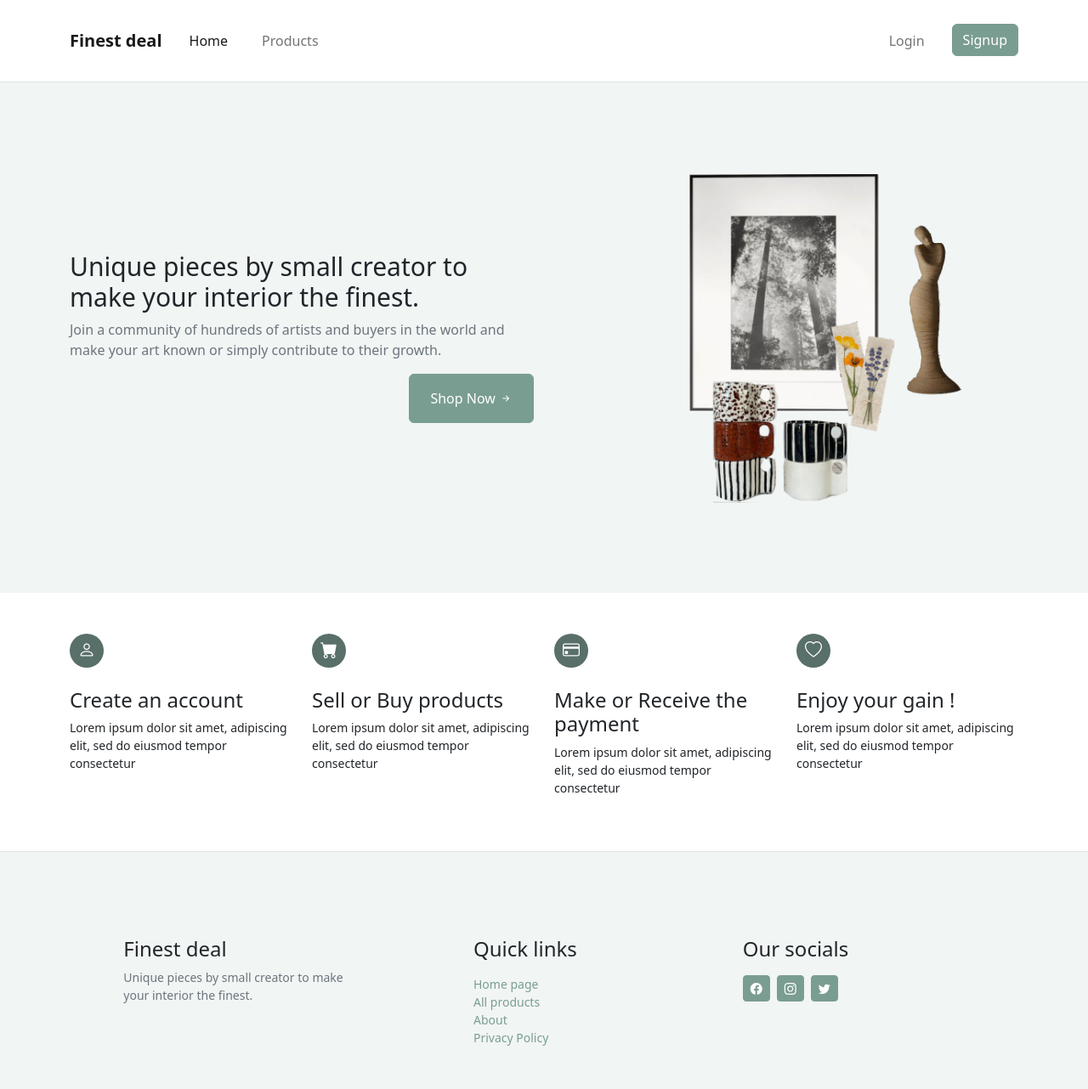
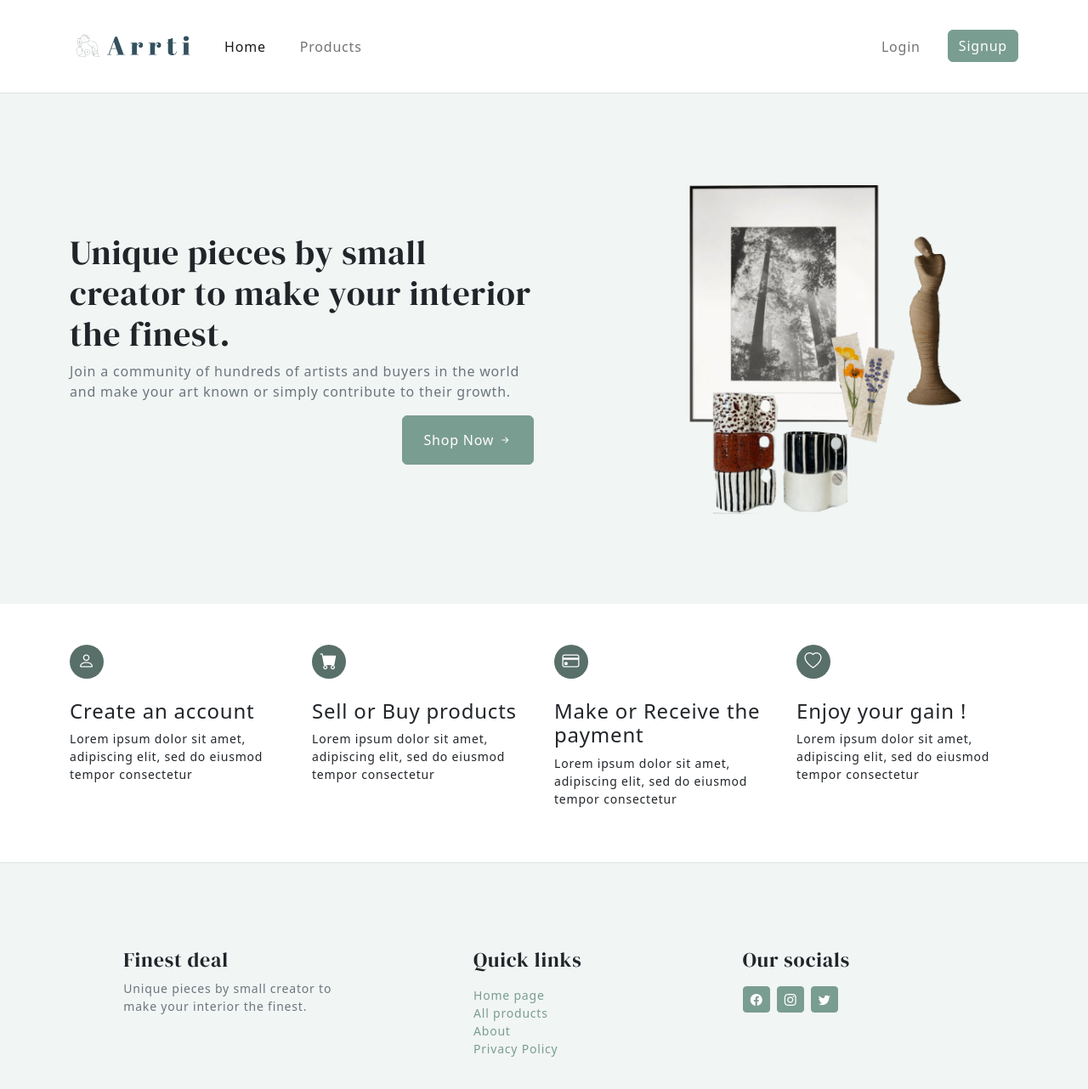
Before and after one commit to 89hars/projectm3-frontend, a React (Vite) app: page / in a window 1280 px wide. Shown: the top 1282 px of the page at 85% size. Built offline with nearby package versions, Linux system fonts and the light colour scheme.

Commit message:
styling done

```diff
--- a/src/components/Footer.jsx
+++ b/src/components/Footer.jsx
@@ -7,13 +7,13 @@ function Footer() {
       <div className="container small">
         <div className="row justify-content-around">
           <div className="col-md-3 mb-4">
-            <div className="h4">Finest deal</div>
+            <div className="h4 text-custom">Finest deal</div>
             <div className="text-secondary">
               Unique pieces by small creator to make your interior the finest.
             </div>
           </div>
           <div className="col-md-2  mb-4">
-            <div className="h4  mb-3">Quick links</div>
+            <div className="h4  mb-3 text-custom">Quick links</div>
             <div>
               <Link to="/" className="text-primary">
                 Home page
@@ -36,7 +36,7 @@ function Footer() {
             </div>
           </div>
           <div className="col-md-3  mb-4">
-            <div className="h4 mb-3">Our socials</div>
+            <div className="h4 mb-3 text-custom">Our socials</div>
             <button className="btn btn-sm btn-primary me-2">
               <i className="bi bi-facebook"></i>
             </button>
--- a/src/components/Header.jsx
+++ b/src/components/Header.jsx
@@ -15,7 +15,7 @@ function Header() {
   };
 
   return (
-    <nav className="navbar navbar-expand-lg bg-body-tertiary py-4 border-bottom bg-white">
+    <nav className="navbar navbar-expand-lg bg-body-tertiary py-3 border-bottom bg-white">
       <div className="container">
         <button
           className="navbar-toggler"
@@ -30,8 +30,8 @@ function Header() {
         </button>
 
         <div className="collapse navbar-collapse my-1" id="navbarTogglerDemo01">
-          <NavLink to="/" className="navbar-brand fw-bold me-4">
-            Finest deal
+          <NavLink to="/" className="navbar-brand me-4 text-custom">
+            <img src="../Images/logo_arrti.png" alt="logo" className="logo"/>
           </NavLink>
           <ul className="navbar-nav me-auto">
             <li className="nav-item">
--- a/src/index.css
+++ b/src/index.css
@@ -1,9 +1,25 @@
+@import url("https://fonts.googleapis.com/css2?family=DM+Serif+Display&display=swap");
+
 body {
   background-color: #f1f5f4;
+  letter-spacing: 0.8px;
 }
 
-h1{
+.logo{
+  width:150px
+}
+
+h1 {
   font-size: 30px;
+  font-family: "DM Serif Display", serif;
+}
+
+.text-custom {
+  font-family: "DM Serif Display", serif;
+}
+
+.navbar-brand {
+  font-size: 28px;
 }
 
 .header-img {
--- a/src/pages/AllProducts.jsx
+++ b/src/pages/AllProducts.jsx
@@ -46,7 +46,7 @@ const Allproducts = () => {
   }, []);
 
   return (
-    <div className="product-page bg-white">
+    <div className="product-page">
       <Layouts>
         <div className="container py-5">
           <div className="row align-items-center">
@@ -89,7 +89,7 @@ const Allproducts = () => {
                           {eachArt.artist}
                         </div>
                         <Link
-                          className="card-title text-dark fs-4"
+                          className="card-title text-dark text-custom fs-4"
                           to={`/details/${eachArt._id}`}
                         >
                           {eachArt.title}
--- a/src/pages/HomePage.jsx
+++ b/src/pages/HomePage.jsx
@@ -12,7 +12,7 @@ const HomePage = () => {
           <div className="row justify-content-center justify-content-md-between align-items-center py-5">
             <div className="col-md-6">
               <div>
-                <h1>
+                <h1 className="fs-1">
                   Unique pieces by small creator to make your interior the
                   finest.
                 </h1>
```
Also changed, not shown: public/Images/logo_arrti.png (added).
